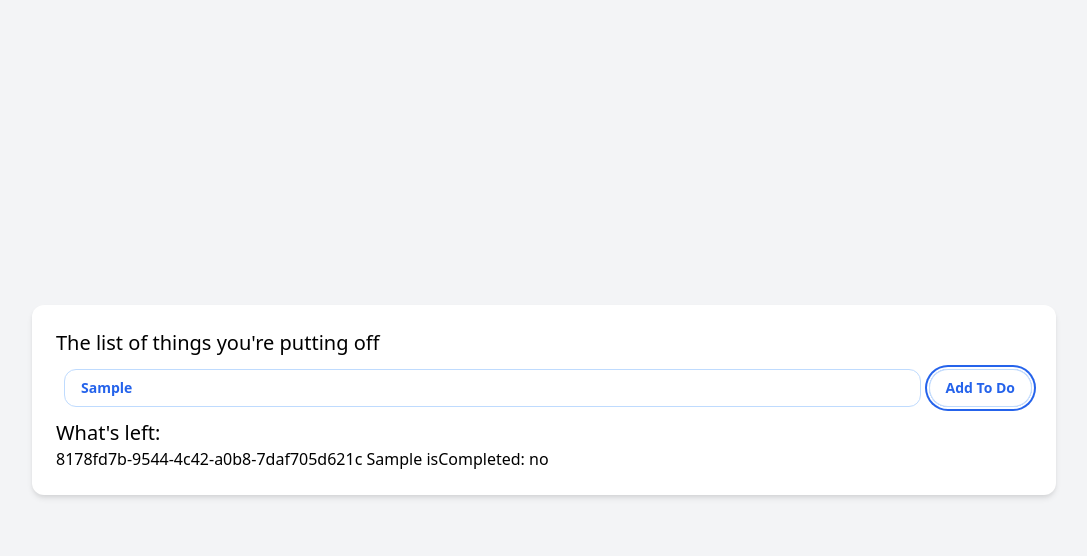
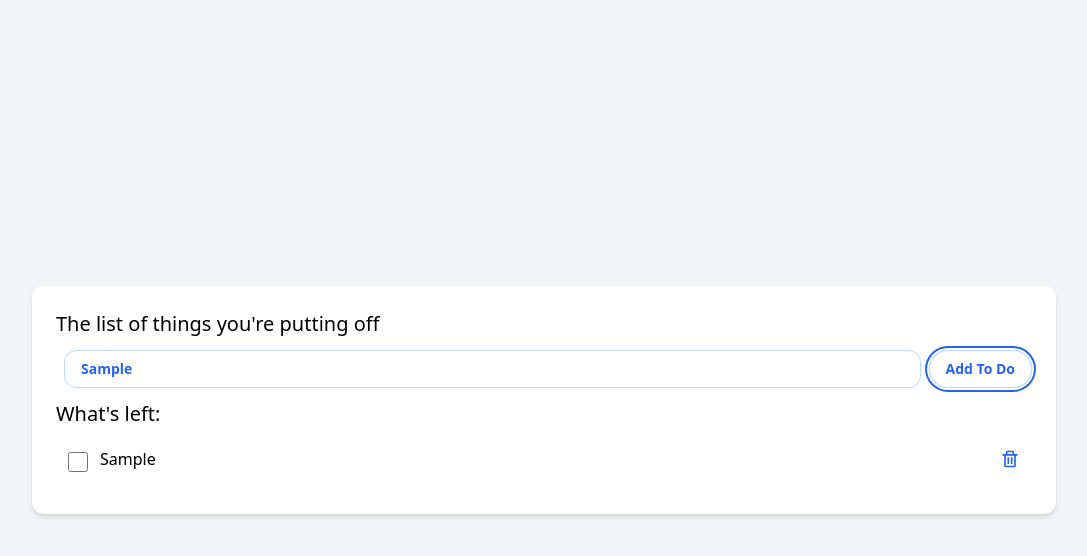
Before and after one commit to scottwarren/todo, a React (Create React App) app: page / in a window 1280 px wide. Both pictures are taken after typing "Sample" into the empty fields and a click on the button "Add To Do". Shown: the top 556 px of the page, without its empty margins (96-1183 px from the left). Built offline with nearby package versions, Linux system fonts and the light colour scheme.

Commit message:
Feature: Improving UI of the individual to do

```diff
--- a/src/components/Todo.tsx
+++ b/src/components/Todo.tsx
@@ -1,11 +1,38 @@
 import React from 'react';
+import { BiTrash } from 'react-icons/bi';
+import cn from 'classnames';
 
 import { IToDo } from '../store';
 
 function Todo({ id, title, isCompleted }: IToDo): React.ReactElement {
+  console.log({ id, title, isCompleted });
+
+  const titleClasses = cn({
+    'line-through': isCompleted,
+    'justify-self-stretch': true,
+    'flex-1': true,
+    'mt-1': true,
+    'mb-1': true,
+  });
+
   return (
-    <div>
-      {id} {title} isCompleted: {isCompleted ? 'yes' : 'no'}
+    <div className='flex justify-items-start items-center p-3 gap-3'>
+      <div className='align-middle'>
+        <label className='inline-flex items-center mt-3'>
+          <input
+            type='checkbox'
+            className='form-checkbox h-5 w-5 text-gray-600'
+          />
+          <span className='ml-2 text-gray-700 hidden'>Complete ToDo</span>
+        </label>
+      </div>
+      <div className={titleClasses}>{title}</div>
+      <div
+        className='fill-current text-blue-600 hover:text-blue-800 text-xl'
+        title='Delete To Do'
+      >
+        <BiTrash />
+      </div>
     </div>
   );
 }
```
